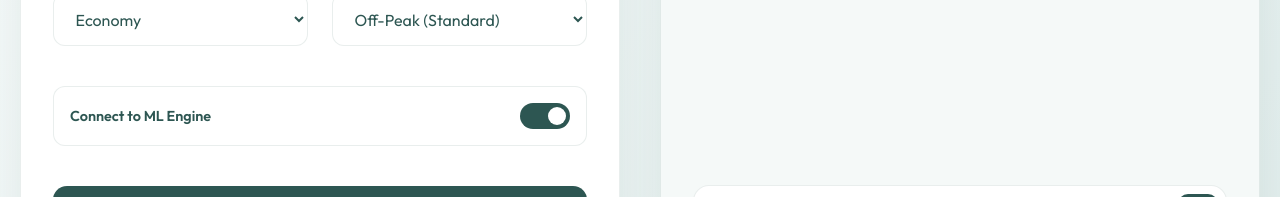
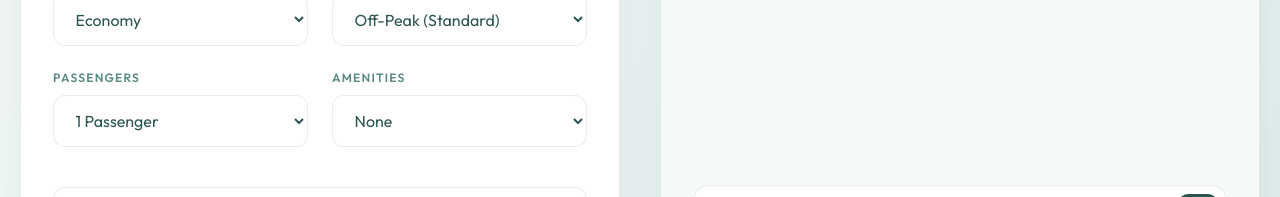
Before and after one commit to nilesh0002/flightprice, a React (Vite) app in the folder client/: page / in a window 1280 px wide. Shown: the part 478-675 px from the top of the page. Built offline with nearby package versions, Linux system fonts and the light colour scheme; no server answers.

Commit message:
Add Passengers and Amenities to ML Form and Chat Context

```diff
--- a/client/App.jsx
+++ b/client/App.jsx
@@ -38,7 +38,9 @@ export default function App() {
     extra: 'Basic',
     departureWindow: 'Morning',
     isFestival: 'No',
-    membership: 'Guest'
+    membership: 'Guest',
+    passengers: '1',
+    amenities: 'None'
   });
   const [selectedModel, setSelectedModel] = useState('llama-3.1-8b-instant');
 
@@ -280,6 +282,28 @@ export default function App() {
                 </div>
               </div>
 
+              <div className="form-row">
+                <div className="input-group">
+                  <label>Passengers</label>
+                  <select value={formData.passengers} onChange={(e) => setFormData({...formData, passengers: e.target.value})}>
+                    <option value="1">1 Passenger</option>
+                    <option value="2">2 Passengers</option>
+                    <option value="3">3 Passengers</option>
+                    <option value="4">4 Passengers</option>
+                    <option value="5+">5+ Passengers</option>
+                  </select>
+                </div>
+                <div className="input-group">
+                  <label>Amenities</label>
+                  <select value={formData.amenities} onChange={(e) => setFormData({...formData, amenities: e.target.value})}>
+                    <option value="None">None</option>
+                    <option value="Meals Included">Meals Included</option>
+                    <option value="Seat Selection">Seat Selection</option>
+                    <option value="Meals + Seat Selection">Meals + Seat Selection</option>
+                  </select>
+                </div>
+              </div>
+
               <div className="switch-container">
                 <span className="switch-label">Connect to ML Engine</span>
                 <label className="switch">
--- a/client/api/chat.js
+++ b/client/api/chat.js
@@ -32,6 +32,8 @@ function formatFlightContext(flightContext) {
   if (trip.date) lines.push(`Departure date: ${trip.date}`);
   if (trip.airline) lines.push(`Airline: ${trip.airline}`);
   if (trip.cabin) lines.push(`Cabin: ${trip.cabin}`);
+  if (trip.passengers) lines.push(`Passengers: ${trip.passengers}`);
+  if (trip.amenities) lines.push(`Amenities requested: ${trip.amenities}`);
   if (trip.departureWindow) lines.push(`Departure window: ${trip.departureWindow}`);
   if (trip.isFestival) lines.push(`Festival cycle: ${trip.isFestival}`);
   if (prediction?.predicted_price) lines.push(`Predicted fare: INR ${prediction.predicted_price}`);
```
Also changed, not shown: 1 other file (tests, documents, lock files or other folders).
